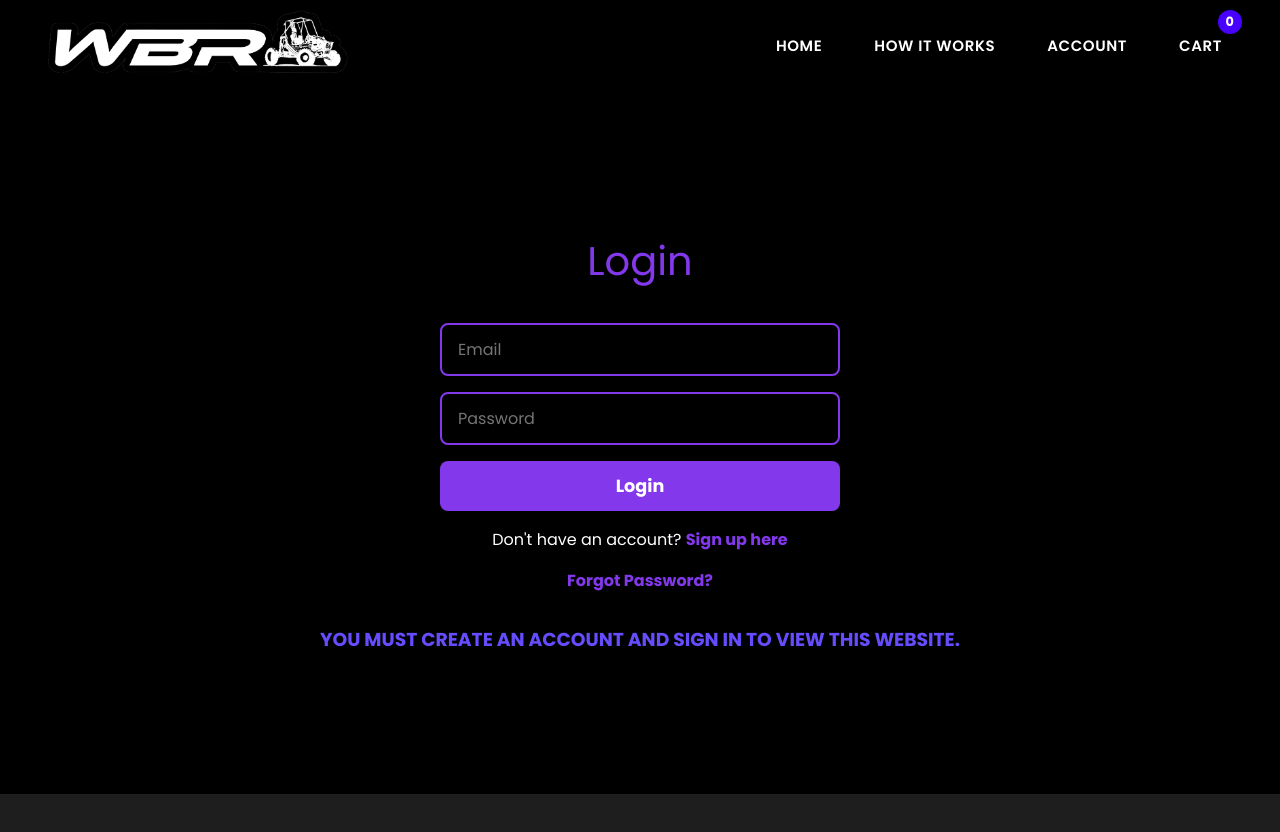
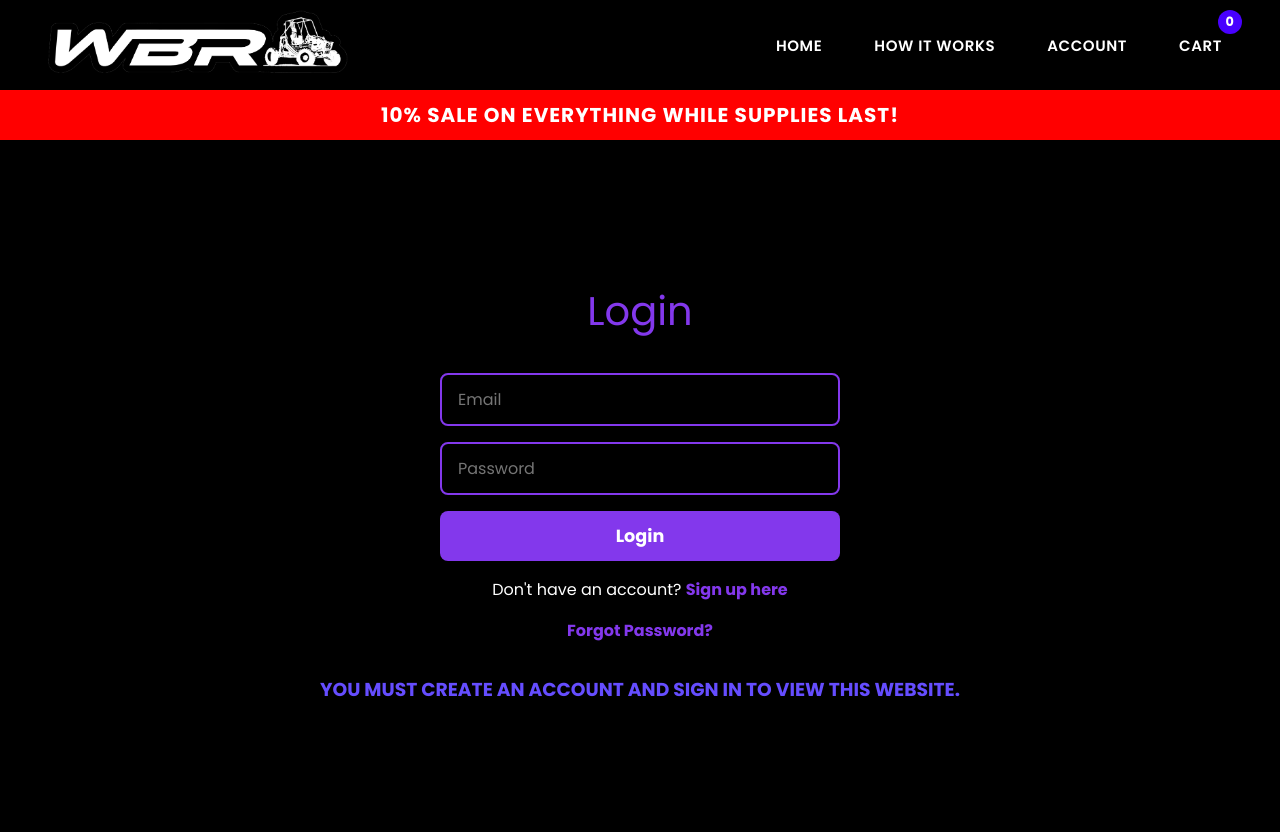
Before and after one commit to bnamayandev/BajaEcom-Frontend, a React (Vite) app: page /login in a window 1280 px wide. Shown: the top 832 px of the page. Before the commit the page ends 800 px from the top, so only its background shows below. Built offline with nearby package versions, Linux system fonts and the light colour scheme; no server answers; the HTML template or start-up script is replaced by a standard one.

Commit message:
Add sale banner to navbar

```diff
--- a/src/components/Navbar.css
+++ b/src/components/Navbar.css
@@ -145,3 +145,25 @@
         opacity: 1;
     }
 }
+
+.sale {
+    background-color: red;
+    /* Bold red background */
+    padding: 10px 0;
+    /* Sufficient vertical padding without being too tall */
+    text-align: center;
+    /* Center the content */
+}
+
+.sale h2 {
+    color: white;
+    /* Big white text */
+    font-size: 20px;
+    /* Large enough to grab attention */
+    margin: 0;
+    /* Remove default margins */
+    font-weight: bold;
+    /* Extra emphasis */
+    letter-spacing: 0.05em;
+    /* Optional: a bit of spacing for readability */
+}
--- a/src/components/Navbar.jsx
+++ b/src/components/Navbar.jsx
@@ -4,6 +4,7 @@ import { Link } from 'react-router-dom';
 
 const Navbar = ({ count }) => {
   return (
+    <>
       <nav className="navbar">
         <div className="logoContainer">
           <Link to="/">
@@ -33,6 +34,10 @@ const Navbar = ({ count }) => {
           </li>
         </ul>
       </nav>
+      <nav className='sale'>
+        <h2>10% SALE ON EVERYTHING WHILE SUPPLIES LAST!</h2>
+      </nav>
+    </>
   );
 };
 
```
Lines whose indentation alone changed are shown as unchanged.
